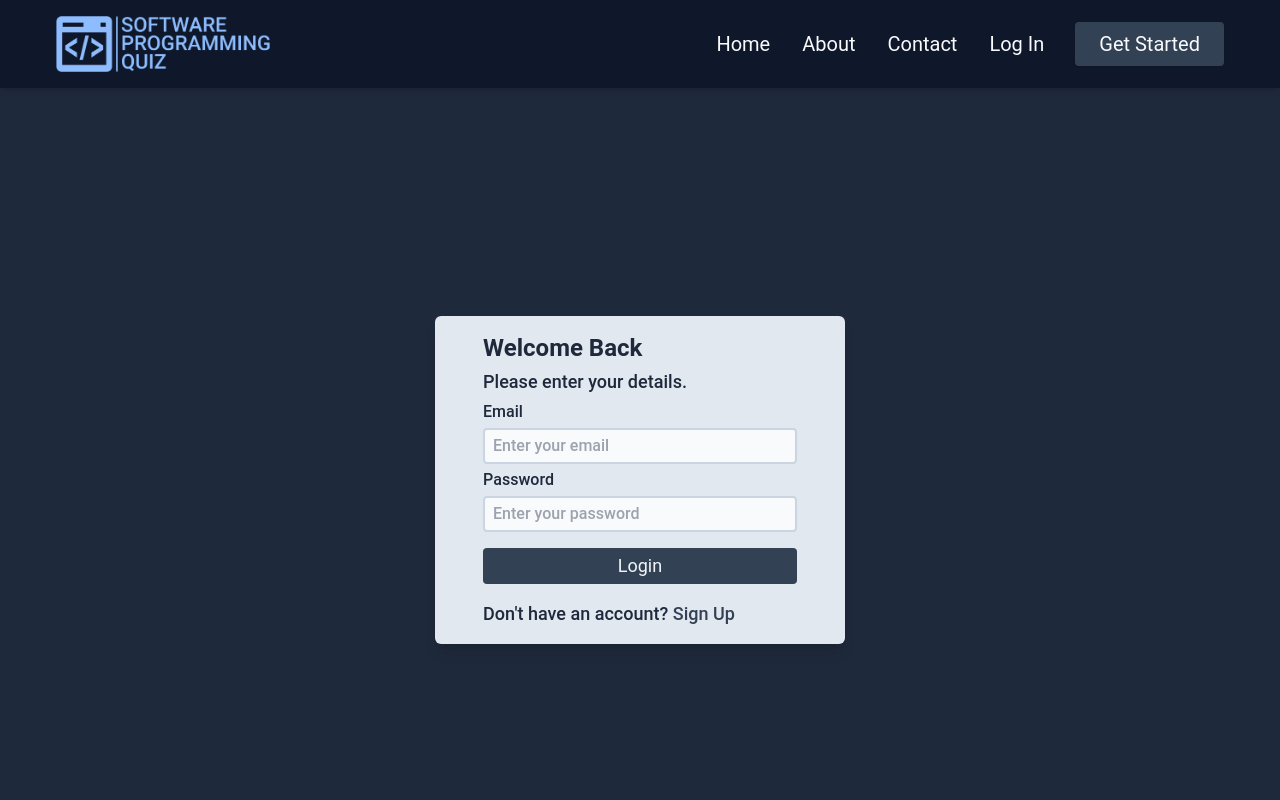
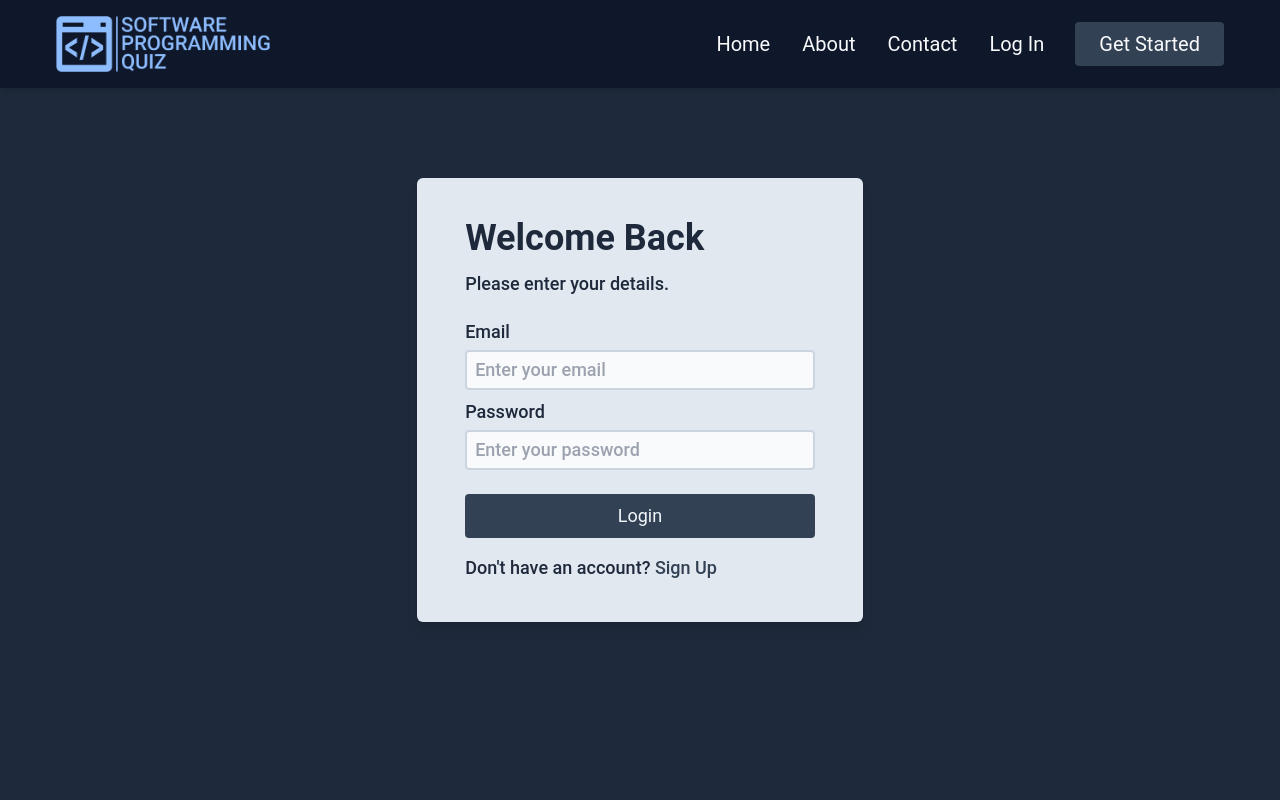
Before and after one commit to GregoryNavasarkian/software-programming-quiz, a React (Create React App) app in the folder frontend/: page /login in a window 1280 px wide. Shown: the top 800 px of the page. Built offline with nearby package versions, Linux system fonts and the light colour scheme.

Commit message:
update login form

```diff
--- a/frontend/src/App.jsx
+++ b/frontend/src/App.jsx
@@ -13,7 +13,7 @@ import Terms from './pages/Terms';
 
 function App() {
   return (
-    <div className='mt-20'>
+    <div className='landscape:lg:mt-0 landscape:md:mt-20 landscape:sm:mt-0'>
       <Router>
         <Navbar />
         <Routes>
--- a/frontend/src/components/LoginForm.jsx
+++ b/frontend/src/components/LoginForm.jsx
@@ -1,5 +1,6 @@
 import React from 'react';
 import { useState } from 'react';
+import { Link } from 'react-router-dom';
 
 function LoginForm() {
   const [email, setEmail] = useState('');
@@ -20,14 +21,14 @@ function LoginForm() {
   }
 
   return (
-    <div className='bg-slate-200 py-10 landscape:py-4 px-12 rounded-md shadow-lg m-4'>
-      <h1 className='md:text-4xl landscape:text-2xl text-3xl text-slate-800 font-semibold'>Welcome Back</h1>
-      <p className='font-medium text-lg text-slate-800 md:mt-3 mt-2 landscape:mt-1'>Please enter your details.</p>
-      <form className='md:mt-5 mt-4 landscape:mt-1' onSubmit={handleSubmit}>
+    <div className='bg-slate-200 md:py-10 py-4 px-12 rounded-md shadow-lg m-10'>
+      <h1 className='md:text-4xl text-3xl text-slate-800 font-semibold'>Welcome Back</h1>
+      <p className='font-medium text-lg text-slate-800 md:mt-3 mt-2'>Please enter your details.</p>
+      <form className='md:mt-5 sm:mt-1' onSubmit={handleSubmit}>
         <div>
           <div className=''>
-            <label className='text-slate-800 text-lg landscape:text-base font-medium w-full' htmlFor="email">Email</label>
-            <input className='w-full border-2 border-slate-300 text-slate-900 text-lg landscape:text-base font-medium bg-slate-50 rounded p-1 px-2 mt-1'
+            <label className='text-slate-800 md:text-lg sm:text-base font-medium w-full' htmlFor="email">Email</label>
+            <input className='w-full border-2 border-slate-300 text-slate-900 md:text-lg sm:text-base font-medium bg-slate-50 rounded p-1 px-2 mt-1'
               onChange={handleEmailChange}
               value={email}
               type="email"
@@ -37,9 +38,9 @@ function LoginForm() {
               required
             />
           </div>
-          <div className='mt-2 landscape:mt-1'>
-            <label className='text-slate-800 text-lg landscape:text-base font-medium w-full' htmlFor="password">Password</label>
-            <input className='w-full border-2 border-slate-300 text-slate-900 text-lg landscape:text-base font-medium  bg-slate-50 rounded p-1 px-2 mt-1'
+          <div className='md:mt-2 sm:mt-1'>
+            <label className='text-slate-800 md:text-lg sm:text-base font-medium w-full' htmlFor="password">Password</label>
+            <input className='w-full border-2 border-slate-300 text-slate-900 md:text-lg sm:text-base font-medium  bg-slate-50 rounded p-1 px-2 mt-1'
               onChange={handlePasswordChange}
               value={password}
               type="password"
@@ -50,12 +51,12 @@ function LoginForm() {
             />
           </div>
           <div>
-            <button className='bg-slate-700 text-slate-100 rounded text-lg w-full mt-6 landscape:mt-4 px-6 py-2 landscape:py-1 hover:bg-slate-600 transition duration-300 ease-in-out'>
+            <button className='bg-slate-700 text-slate-100 rounded text-lg w-full md:mt-6 mt-4 px-6 md:py-2 sm:py-1 hover:bg-slate-600 transition duration-300 ease-in-out'>
               Login
             </button>
           </div>
           <div>
-            <p className='text-slate-800 text-lg font-medium mt-4'>Don't have an account? <a href='/signup' className='text-slate-700 hover:text-slate-600'>Sign Up</a></p>
+            <p className='text-slate-800 text-lg font-medium mt-4'>Don't have an account? <Link to='/register' className='text-slate-700 hover:text-slate-900 hover:underline'>Sign Up</Link></p>
           </div>
         </div>
       </form>
```
